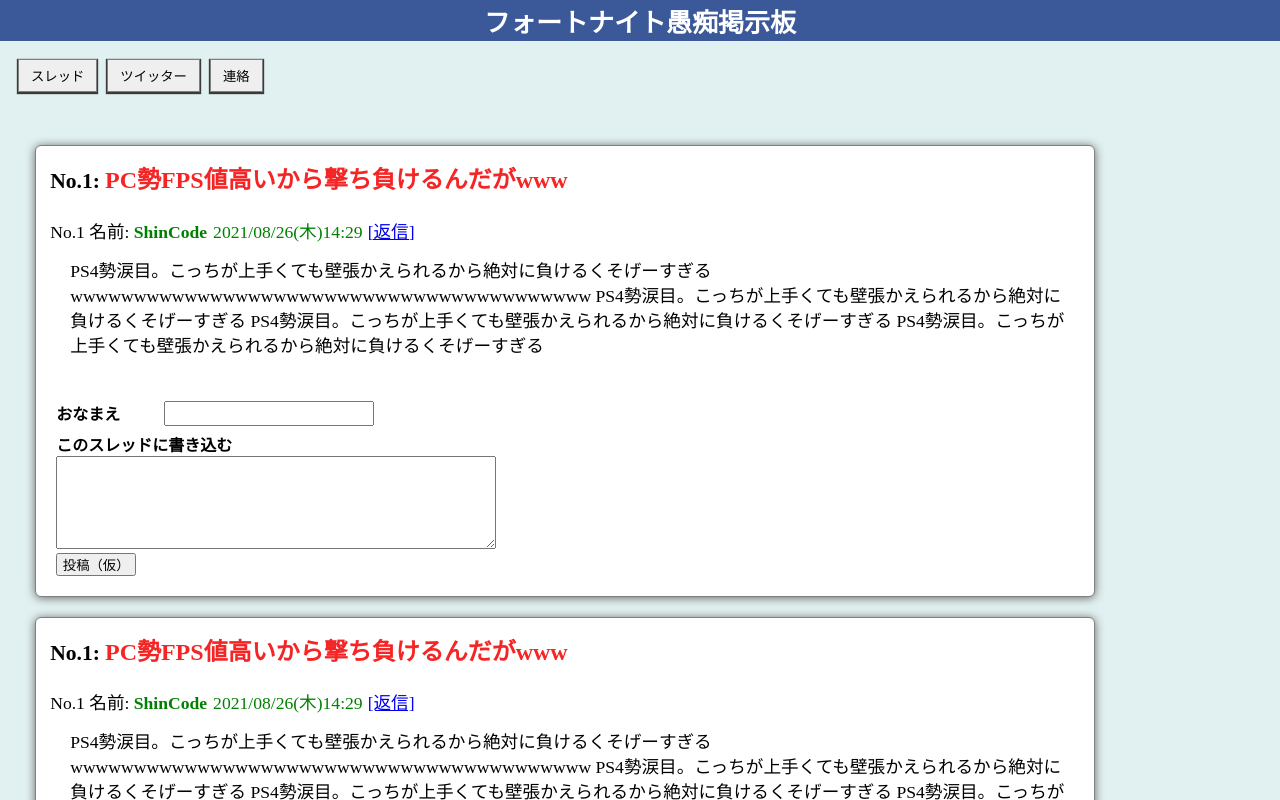
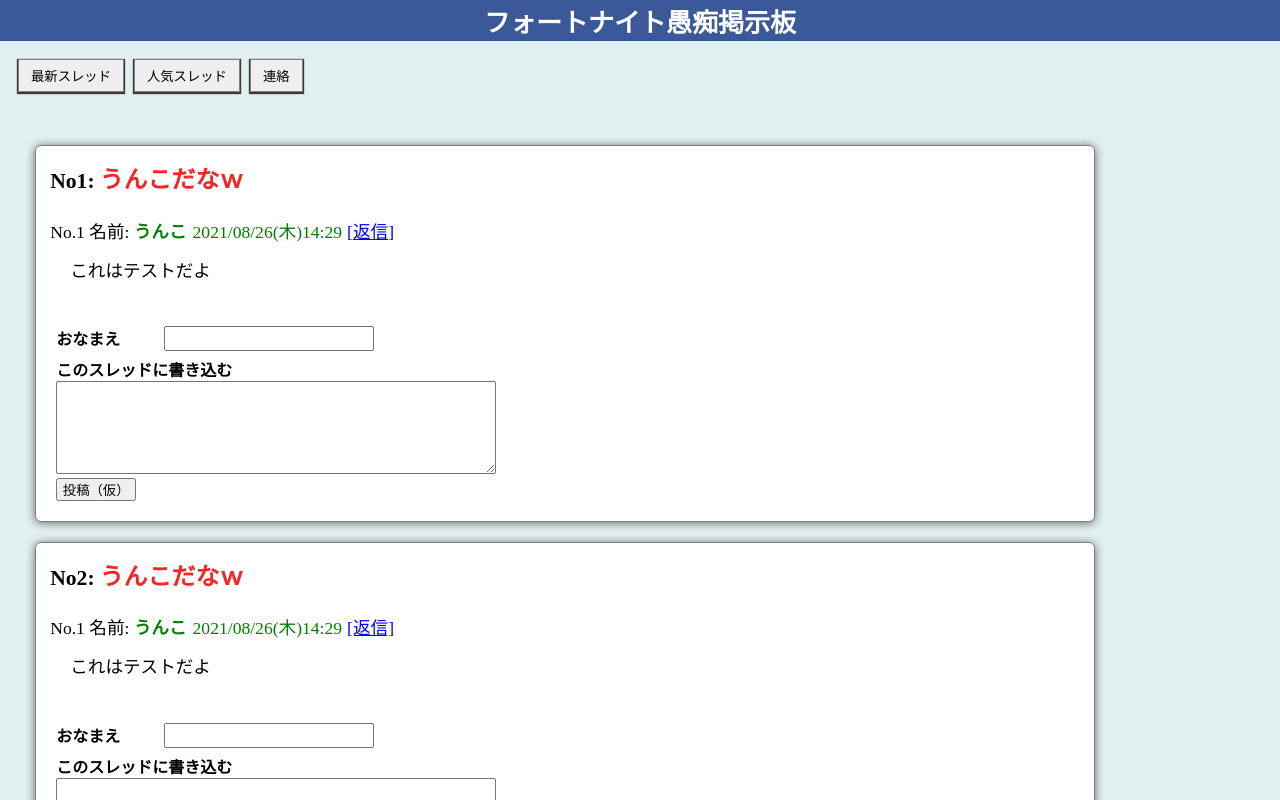
Before and after one commit to Shin-sibainu/bulletin-board-fortnite, a React (Create React App) app: page / in a window 1280 px wide. Shown: the top 800 px of the page. Built offline with nearby package versions, Linux system fonts and the light colour scheme.

Commit message:
new thread funtion is added.next is pagination or database settings

```diff
--- a/src/components/main/Main.jsx
+++ b/src/components/main/Main.jsx
@@ -2,13 +2,24 @@
 import { TopButtons } from "./button/TopButtons";
 import { NewPostThread } from "./post/NewPostTread";
 import { ThreadArea } from "./thread/ThreadArea";
+import { useState } from "react";
 
 export const Main = () => {
+  let testThreadList = [
+    { name: "うんこ", title: "うんこだなｗ", comment: "これはテストだよ" },
+    { name: "うんこ", title: "うんこだなｗ", comment: "これはテストだよ" },
+    { name: "うんこ", title: "うんこだなｗ", comment: "これはテストだよ" },
+    { name: "うんこ", title: "うんこだなｗ", comment: "これはテストだよ" },
+    { name: "うんこ", title: "うんこだなｗ", comment: "これはテストだよ" },
+    { name: "うんこ", title: "うんこだなｗ", comment: "これはテストだよ" },
+    { name: "うんこ", title: "うんこだなｗ", comment: "これはテストだよ" },
+  ];
+  const [threadList, setThreadList] = useState(testThreadList);
   return (
     <div>
       <TopButtons />
-      <ThreadArea />
-      <NewPostThread />
+      <ThreadArea threadList={threadList} />
+      <NewPostThread threadList={threadList} setThreadList={setThreadList} />
     </div>
   );
 };
--- a/src/components/main/ThreadArea.jsx
+++ /dev/null
@@ -1,5 +0,0 @@
-import React from "react";
-
-export const ThreadArea = () => {
-  return <div></div>;
-};
--- a/src/components/main/button/TopButtons.jsx
+++ b/src/components/main/button/TopButtons.jsx
@@ -4,8 +4,8 @@
 export const TopButtons = () => {
   return (
     <div className="topButtonsArea">
-      <TopButton>スレッド</TopButton>
-      <TopButton>ツイッター</TopButton>
+      <TopButton>最新スレッド</TopButton>
+      <TopButton>人気スレッド</TopButton>
       <TopButton>連絡</TopButton>
     </div>
   );
--- a/src/components/main/post/NewPostTread.jsx
+++ b/src/components/main/post/NewPostTread.jsx
@@ -1,13 +1,26 @@
 import React, { useState } from "react";
 
-export const NewPostThread = () => {
-  const [threadList, setThreadList] = useState([]);
+export const NewPostThread = ({ threadList, setThreadList }) => {
   const [inputName, setInputName] = useState("");
   const [inputTitle, setInputTitle] = useState("");
   const [inputComment, setInputComment] = useState("");
 
+  const newThreadFormVailed = () => {
+    if (
+      inputName.length !== 0 &&
+      inputTitle.length !== 0 &&
+      inputComment.length !== 0
+    ) {
+      return true;
+    } else {
+      return false;
+    }
+  };
+
   const handleSubmit = (e) => {
     e.preventDefault();
+    if (newThreadFormVailed()) {
+      console.log("new thread");
       /* 新規スレッド立ち上げ */
       setThreadList([
         ...threadList,
@@ -16,6 +29,7 @@
       setInputName("");
       setInputTitle("");
       setInputComment("");
+    }
   };
 
   const handleNameChange = (e) => {
@@ -48,6 +62,7 @@
                       name="name"
                       maxLength="12"
                       className="nameInput"
+                      value={inputName}
                     />
                   </td>
                 </tr>
@@ -60,6 +75,7 @@
                       name="sub"
                       maxLength="12"
                       className="titleInput"
+                      value={inputTitle}
                     />
                   </td>
                 </tr>
@@ -71,6 +87,7 @@
                       name="comment"
                       className="textArea"
                       onChange={handleCommentChange}
+                      value={inputComment}
                     ></textarea>
                     {/*   <input
                       type="submit"
--- a/src/components/main/thread/Thread.jsx
+++ b/src/components/main/thread/Thread.jsx
@@ -1,6 +1,6 @@
 import React, { useState } from "react";
 
-export const Thread = () => {
+export const Thread = ({ thread, index }) => {
   const [inputName, setInputName] = useState("");
   const [inputTextArea, setInputTextArea] = useState("");
   const [replyList, setReplyList] = useState([]);
@@ -14,8 +14,6 @@
   };
 
   const formVailed = () => {
-    /* 名前とテキストエリアに文字が１文字であればtrueを返す。
-    それ以外はfalseとエラー文を配列に格納する。 */
     if (inputName.length !== 0 && inputTextArea.length !== 0) {
       return true;
     } else {
@@ -40,12 +38,12 @@
   return (
     <div className="thread">
       <strong>
-        <span id="threadnumber">No.1:</span>
-        PC勢FPS値高いから撃ち負けるんだがwww
+        <span id="threadnumber">No{index + 1}:</span>
+        {thread.title}
       </strong>
       <div className="threadComment">
         <p id="username">
-          No.1 名前: <b> ShinCode</b>
+          No.1 名前: <b> {thread.name}</b>
           <span className="threadInfo">
             2021/08/26(木)14:29
             <a href="http://shincode.info">[返信]</a>
@@ -53,12 +51,7 @@
         </p>
         <p id="threadContentArea">
           {/* ここから返信コメントを複数生成 */}
-          <span id="threadContent">
-            PS4勢涙目。こっちが上手くても壁張かえられるから絶対に負けるくそげーすぎるwwwwwwwwwwwwwwwwwwwwwwwwwwwwwwwwwwwwwwwww
-            PS4勢涙目。こっちが上手くても壁張かえられるから絶対に負けるくそげーすぎる
-            PS4勢涙目。こっちが上手くても壁張かえられるから絶対に負けるくそげーすぎる
-            PS4勢涙目。こっちが上手くても壁張かえられるから絶対に負けるくそげーすぎる
-          </span>
+          <span id="threadContent">{thread.comment}</span>
         </p>
         {replyList.map((reply, index) => (
           <div key={index}>
--- a/src/components/main/thread/ThreadArea.jsx
+++ b/src/components/main/thread/ThreadArea.jsx
@@ -1,12 +1,13 @@
 import React from "react";
 import { Thread } from "./Thread";
 
-export const ThreadArea = () => {
+export const ThreadArea = ({ threadList }) => {
   return (
     <div className="threadArea">
       {/* mapでTread数に応じて出力したい。１ページ最大１０レスまで。超えたらページネーション */}
-      <Thread />
-      <Thread />
+      {threadList.map((thread, index) => (
+        <Thread thread={thread} index={index} key={index} />
+      ))}
     </div>
   );
 };
```
Lines whose indentation alone changed are shown as unchanged.
